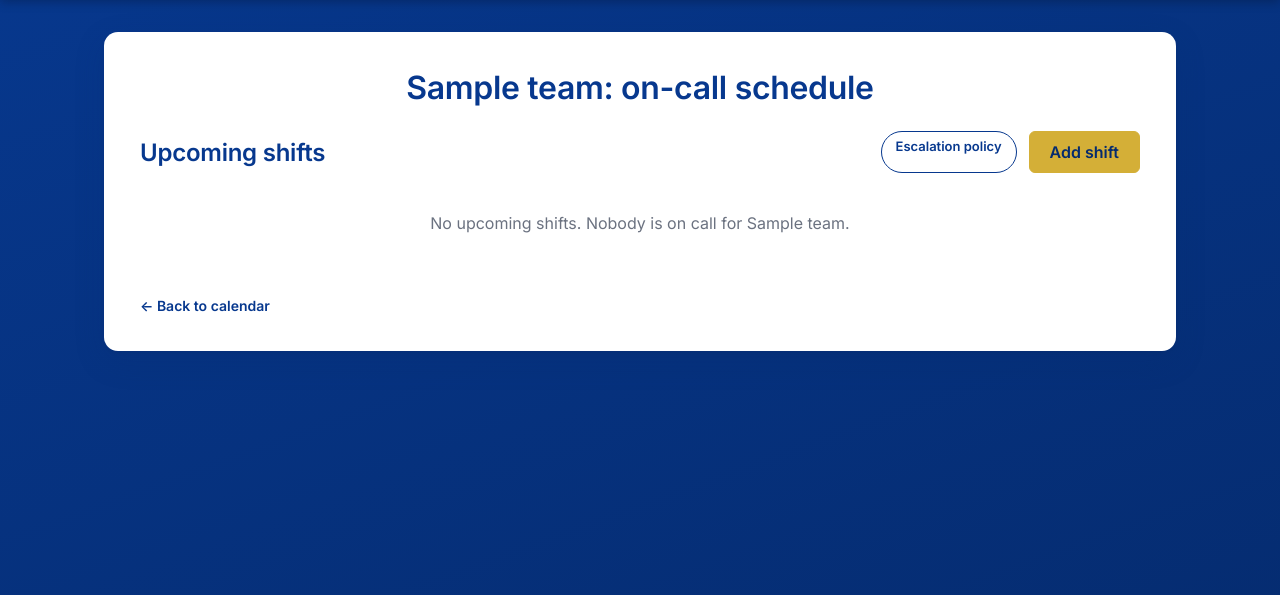
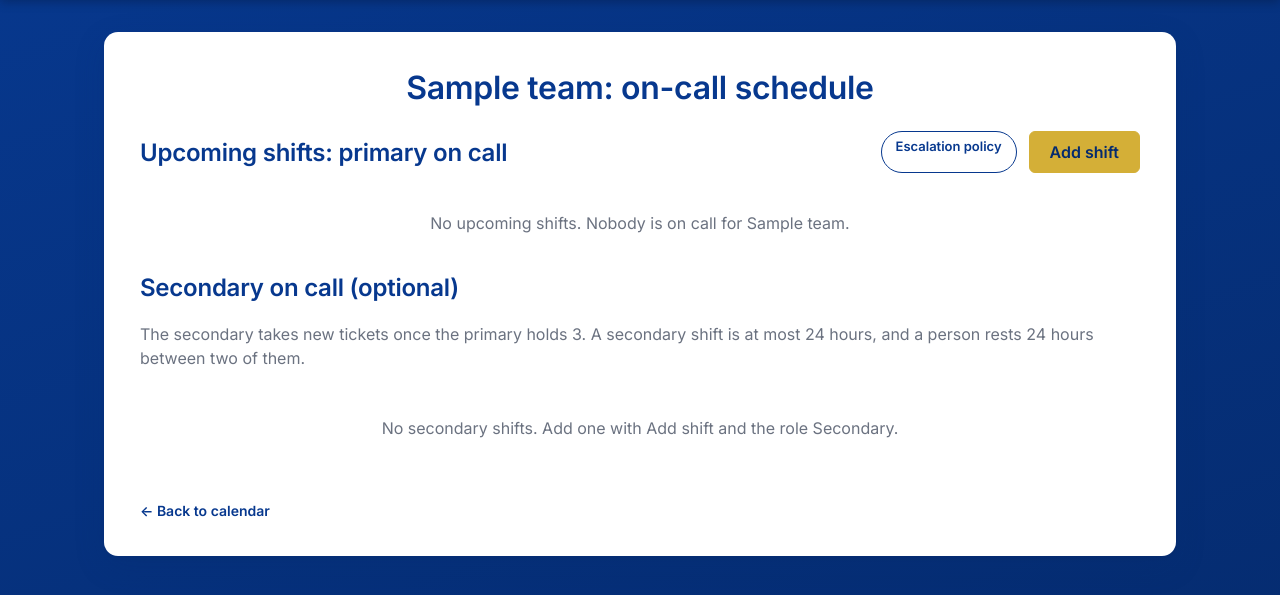
Before and after one commit to ZiedRbd/COSC-3339-Fall-2026-Term-Project, a Django app: page /schedule/1/ in a window 1280 px wide. Shown: the part 60-655 px from the top of the page. Run offline with Django 5.2, Linux system fonts and the light colour scheme; a user stored in the database is signed in; tables that the repository leaves empty hold one stand-in row (values such as "Sample post"); data that the repository does not hold is empty.

Commit message:
Lead adds a secondary on-call shift from the schedule page: up to 24 hours, a 24 hour break between one person's secondary shifts, nobody on call twice at once, and no cover required

```diff
--- a/ops/forms.py
+++ b/ops/forms.py
@@ -138,19 +138,26 @@ class DateAndHourWidget(forms.MultiWidget):
 
 class ShiftForm(forms.ModelForm):
     """
-    One on-call shift for a team. The solver list only offers active
-    solvers who are on that team. A shift must end after it starts and
-    cannot already be over.
+    One on-call shift for a team, primary or secondary. The solver list
+    only offers active solvers who are on that team. A shift must end
+    after it starts and cannot already be over. The role is chosen when
+    the shift is added and stays fixed when it is edited.
     """
     starts_at = forms.SplitDateTimeField(label="Starts", widget=DateAndHourWidget)
     ends_at = forms.SplitDateTimeField(label="Ends", widget=DateAndHourWidget)
 
     class Meta:
         model = Shift
-        fields = ["solver", "starts_at", "ends_at"]
+        fields = ["on_call_role", "solver", "starts_at", "ends_at"]
+        labels = {"on_call_role": "Role"}
+        help_texts = {"on_call_role": "Primary is required around the clock. Secondary is optional "
+                                      "and takes tickets once the primary holds 3."}
 
     def __init__(self, team, *args, **kwargs):
         super().__init__(*args, **kwargs)
+        # Left out, a shift is primary. An existing shift keeps its role.
+        self.fields["on_call_role"].required = False
+        self.fields["on_call_role"].disabled = bool(self.instance.pk)
         self.fields["solver"].queryset = User.objects.filter(
             teammember__team=team, role="solver", is_active=True).order_by("first_name", "last_name")
         self.fields["solver"].label_from_instance = lambda u: f"{u.first_name} {u.last_name}"
--- a/ops/views.py
+++ b/ops/views.py
@@ -12,7 +12,7 @@ from .forms import EscalationTierForm, IncidentForm, LoginForm, RegisterForm, Sh
 from .models import EscalationTier, Incident, IncidentUpdate, Notification, Service, Shift, Team, TeamMember, User
 from .notifications import notify
 from .scheduling import (assign_now, assign_on_creation, assign_waiting, is_lead, on_call_roster, reassign,
-                         validate_schedule, who_is_on_call)
+                         validate_schedule, validate_secondary, who_is_on_call)
 from .timeline import log_event
 
 # A ticket leaves Open only by being assigned, automatically on creation or
@@ -461,12 +461,31 @@ def incident_reassign(request, pk):
     return redirect("incident_detail", pk=pk)
 
 
-def _future_shifts(team):
-    """Shifts still running or yet to come, earliest first."""
+def _future_shifts(team, on_call_role="primary"):
+    """Shifts of one role still running or yet to come, earliest first."""
     return (
-        Shift.objects.filter(team=team, on_call_role="primary", ends_at__gt=timezone.now())
+        Shift.objects.filter(team=team, on_call_role=on_call_role, ends_at__gt=timezone.now())
         .select_related("solver").order_by("starts_at")
     )
+
+
+def _schedule_problems(team, shift, others):
+    """
+    What is wrong with the schedule once this shift joins the other
+    future shifts of its role. Primary shifts must cover every hour;
+    secondary shifts only have to respect their own limits.
+    """
+    if shift.on_call_role == "secondary":
+        return validate_secondary(team, others + [shift])
+    return validate_schedule(team, others + [shift])
+
+
+def _schedule_page(request, team, form, editing=None, open_form=False):
+    """The schedule page with both lists of upcoming shifts."""
+    return render(request, "schedule.html", {
+        "team": team, "form": form, "editing": editing, "open_form": open_form,
+        "shifts": _future_shifts(team), "secondary_shifts": _future_shifts(team, "secondary"),
+    })
 
 
 def _solver_name(shift):
@@ -490,10 +509,11 @@ def _lead_only(request, team):
 @login_required
 def schedule(request, team_id):
     """
-    One team's on-call schedule: the upcoming shifts and a form to add one.
-    Only the team's lead gets in. A new shift is checked together with the
-    rest of the future schedule, so a gap or an overlap is refused with a
-    message naming the day and the window.
+    One team's on-call schedule: the upcoming primary and secondary shifts
+    and a form to add one. Only the team's lead gets in. A new shift is
+    checked together with the rest of the future shifts of its role, so a
+    gap or an overlap is refused with a message naming the day and the
+    window.
     """
     team = get_object_or_404(Team, pk=team_id)
     denied = _lead_only(request, team)
@@ -505,21 +525,19 @@ def schedule(request, team_id):
             shift = form.save(commit=False)
             shift.team = team
             shift.created_by = request.user
-            problems = validate_schedule(team, list(_future_shifts(team)) + [shift])
+            problems = _schedule_problems(team, shift, list(_future_shifts(team, shift.on_call_role)))
             if problems:
                 for problem in problems:
                     messages.error(request, problem)
             else:
                 shift.save()
-                messages.success(request, "Shift added")
+                messages.success(request, "Secondary shift added" if shift.on_call_role == "secondary"
+                                 else "Shift added")
                 _report_pickups(request, assign_waiting(team, request.user))
                 return redirect("schedule", team_id=team.pk)
     else:
         form = ShiftForm(team)
-    return render(request, "schedule.html", {
-        "team": team, "form": form, "shifts": _future_shifts(team), "editing": None,
-        "open_form": request.method == "POST",
-    })
+    return _schedule_page(request, team, form, open_form=request.method == "POST")
 
 
 @login_required
@@ -535,16 +553,18 @@ def shift_edit(request, team_id, shift_id):
         form = ShiftForm(team, request.POST, instance=shift)
         if form.is_valid():
             changed = form.save(commit=False)
-            others = [s for s in _future_shifts(team) if s.pk != shift.pk]
-            # Moving a start or an end moves the neighbouring shift's boundary
-            # with it, so the schedule stays whole in one save.
+            others = [s for s in _future_shifts(team, shift.on_call_role) if s.pk != shift.pk]
+            # Moving a primary start or end moves the neighbouring shift's
+            # boundary with it, so the schedule stays whole in one save.
+            # Secondary shifts stand alone, so nothing else moves.
             moved = []
-            if changed.starts_at != original_start:
+            primary = shift.on_call_role == "primary"
+            if primary and changed.starts_at != original_start:
                 before = next((s for s in others if s.ends_at == original_start), None)
                 if before:
                     before.ends_at = changed.starts_at
                     moved.append((before, "ends"))
-            if changed.ends_at != original_end:
+            if primary and changed.ends_at != original_end:
                 after = next((s for s in others if s.starts_at == original_end), None)
                 if after:
                     after.starts_at = changed.ends_at
@@ -552,7 +572,7 @@ def shift_edit(request, team_id, shift_id):
             problems = [f"That would leave {_solver_name(s)} with no time on {timezone.localtime(s.starts_at):%A}"
                         for s, _ in moved if s.ends_at <= s.starts_at]
             if not problems:
-                problems = validate_schedule(team, others + [changed])
+                problems = _schedule_problems(team, changed, others)
             if problems:
                 for problem in problems:
                     messages.error(request, problem)
@@ -567,23 +587,24 @@ def shift_edit(request, team_id, shift_id):
                 return redirect("schedule", team_id=team.pk)
     else:
         form = ShiftForm(team, instance=shift)
-    return render(request, "schedule.html", {
-        "team": team, "form": form, "shifts": _future_shifts(team), "editing": shift,
-        "open_form": True,
-    })
+    return _schedule_page(request, team, form, editing=shift, open_form=True)
 
 
 @login_required
 def shift_delete(request, team_id, shift_id):
-    """Remove one upcoming shift, unless that would leave a hole in the cover."""
+    """
+    Remove one upcoming shift. A primary shift stays if removing it would
+    leave a hole in the cover; a secondary shift can always go.
+    """
     team = get_object_or_404(Team, pk=team_id)
     shift = get_object_or_404(Shift, pk=shift_id, team=team)
     denied = _lead_only(request, team)
     if denied:
         return denied
     if request.method == "POST":
-        others = [s for s in _future_shifts(team) if s.pk != shift.pk]
-        problems = validate_schedule(team, others)
+        problems = []
+        if shift.on_call_role == "primary":
+            problems = validate_schedule(team, [s for s in _future_shifts(team) if s.pk != shift.pk])
         if problems:
             for problem in problems:
                 messages.error(request, problem)
@@ -620,7 +641,7 @@ def calendar(request):
     rows = []
     for team in teams:
         cells = [[] for _ in days]
-        for shift in on_call_roster(team, week_start, week_end):
+        for shift in on_call_roster(team, week_start, week_end, on_call_role=None):
             # A shift can cross midnight, so clip it to each day it touches
             for i, day in enumerate(days):
                 day_start = timezone.make_aware(datetime.combine(day, time.min))
@@ -632,6 +653,7 @@ def calendar(request):
                     cells[i].append({
                         "when": f"{timezone.localtime(begins):%H:%M} to {end_label}",
                         "who": f"{shift.solver.first_name} {shift.solver.last_name}",
+                        "secondary": shift.on_call_role == "secondary",
                         # Already over: shown greyed out, and not on the schedule page
                         "past": ends <= now,
                     })
--- a/static/css/calendar.css
+++ b/static/css/calendar.css
@@ -98,3 +98,6 @@
     text-decoration: none;
 }
 .cal-edit:hover { background: var(--navy); color: #ffffff; }
+
+/* The secondary on call is marked, so it is not mistaken for the primary */
+.slot-role { font-weight: 500; font-size: 11px; color: var(--muted); border: 1px solid var(--line); border-radius: 3px; padding: 0 4px; }
--- a/static/js/schedule.js
+++ b/static/js/schedule.js
@@ -13,7 +13,16 @@ if (formModal) {
     formModal.hidden = false;
   };
 
+  // The role is chosen when a shift is added and fixed afterwards
+  const setRole = (value, locked) => {
+    const role = field("on_call_role");
+    if (!role) return;
+    role.value = value;
+    role.disabled = locked;
+  };
+
   document.getElementById("add-shift").addEventListener("click", () => {
+    setRole("primary", false);
     field("solver").selectedIndex = 0;
     field("starts_at_0").value = "";
     field("starts_at_1").value = "00:00";
@@ -25,6 +34,7 @@ if (formModal) {
   document.querySelectorAll(".shift-edit").forEach(link => {
     link.addEventListener("click", e => {
       e.preventDefault();
+      setRole(link.dataset.role, true);
       field("solver").value = link.dataset.solver;
       field("starts_at_0").value = link.dataset.startDate;
       field("starts_at_1").value = link.dataset.startHour;
@@ -64,7 +74,9 @@ if (sModal) {
       sForm = form;
       const who = form.querySelector("select[name=solver]");
       const name = who && who.selectedIndex >= 0 ? who.options[who.selectedIndex].text : "?";
-      sText.textContent = name + ": " + when(value(form, "starts_at_0"), value(form, "starts_at_1"))
+      const role = form.querySelector("select[name=on_call_role]");
+      const label = role && role.value === "secondary" ? "Secondary, " : "";
+      sText.textContent = label + name + ": " + when(value(form, "starts_at_0"), value(form, "starts_at_1"))
         + " to " + when(value(form, "ends_at_0"), value(form, "ends_at_1"));
       sModal.hidden = false;
     });
--- a/templates/base.html
+++ b/templates/base.html
@@ -12,7 +12,7 @@
     <link rel="stylesheet" href="{% static 'css/incidents.css' %}?v=23">
     <link rel="stylesheet" href="{% static 'css/profile.css' %}?v=22">
     <link rel="stylesheet" href="{% static 'css/animations.css' %}?v=21">
-    <link rel="stylesheet" href="{% static 'css/calendar.css' %}?v=6">
+    <link rel="stylesheet" href="{% static 'css/calendar.css' %}?v=7">
     <script src="{% static 'js/notifications.js' %}?v=2" defer></script>
     <script src="{% static 'js/animations.js' %}?v=2" defer></script>
     {% block extra_js %}{% endblock %}
--- a/templates/calendar.html
+++ b/templates/calendar.html
@@ -38,7 +38,7 @@
             {% for cell in row.cells %}
               <td>
                 {% for slot in cell %}
-                  <div class="slot{% if slot.past %} past{% endif %}"><span class="slot-when">{{ slot.when }}</span><span class="slot-who">{{ slot.who }}</span></div>
+                  <div class="slot{% if slot.past %} past{% endif %}"><span class="slot-when">{{ slot.when }}</span><span class="slot-who">{{ slot.who }}{% if slot.secondary %} <span class="slot-role">secondary</span>{% endif %}</span></div>
                 {% empty %}
                   <span class="slot-none">Nobody</span>
                 {% endfor %}
--- a/templates/schedule.html
+++ b/templates/schedule.html
@@ -2,7 +2,7 @@
 {% load static %}
 {% block title %}{{ team.name }} schedule{% endblock %}
 {% block extra_js %}
-  <script src="{% static 'js/schedule.js' %}?v=2" defer></script>
+  <script src="{% static 'js/schedule.js' %}?v=3" defer></script>
 {% endblock %}
 
 {% block content %}
@@ -16,7 +16,7 @@
   {% endif %}
 
   <div class="section-head">
-    <h2 class="section-title">Upcoming shifts</h2>
+    <h2 class="section-title">Upcoming shifts: primary on call</h2>
     <div class="actions">
       <a href="{% url 'team_policy' team.pk %}" class="btn-small">Escalation policy</a>
       <button type="button" id="add-shift" class="btn-gold">Add shift</button>
@@ -35,7 +35,7 @@
             <td>{{ shift.solver.first_name }} {{ shift.solver.last_name }}</td>
             <td class="row-actions">
               <a href="{% url 'shift_edit' team.pk shift.pk %}" class="btn-small shift-edit"
-                 data-solver="{{ shift.solver_id }}"
+                 data-role="{{ shift.on_call_role }}" data-solver="{{ shift.solver_id }}"
                  data-start-date="{{ shift.starts_at|date:'Y-m-d' }}" data-start-hour="{{ shift.starts_at|date:'H:i' }}"
                  data-end-date="{{ shift.ends_at|date:'Y-m-d' }}" data-end-hour="{{ shift.ends_at|date:'H:i' }}">Edit</a>
               <form method="post" action="{% url 'shift_delete' team.pk shift.pk %}" style="display:inline">
@@ -49,6 +49,37 @@
     </table>
   {% else %}
     <p class="empty">No upcoming shifts. Nobody is on call for {{ team.name }}.</p>
+  {% endif %}
+
+  <h2 class="section-title">Secondary on call (optional)</h2>
+  <p class="lead">The secondary takes new tickets once the primary holds 3. A secondary shift is at most 24 hours, and a person rests 24 hours between two of them.</p>
+  {% if secondary_shifts %}
+    <table class="incident-table schedule-table">
+      <thead>
+        <tr><th>Starts</th><th>Ends</th><th>Solver</th><th>Actions</th></tr>
+      </thead>
+      <tbody>
+        {% for shift in secondary_shifts %}
+          <tr>
+            <td>{{ shift.starts_at|date:"D M j, H:i" }}</td>
+            <td>{{ shift.ends_at|date:"D M j, H:i" }}</td>
+            <td>{{ shift.solver.first_name }} {{ shift.solver.last_name }}</td>
+            <td class="row-actions">
+              <a href="{% url 'shift_edit' team.pk shift.pk %}" class="btn-small shift-edit"
+                 data-role="{{ shift.on_call_role }}" data-solver="{{ shift.solver_id }}"
+                 data-start-date="{{ shift.starts_at|date:'Y-m-d' }}" data-start-hour="{{ shift.starts_at|date:'H:i' }}"
+                 data-end-date="{{ shift.ends_at|date:'Y-m-d' }}" data-end-hour="{{ shift.ends_at|date:'H:i' }}">Edit</a>
+              <form method="post" action="{% url 'shift_delete' team.pk shift.pk %}" style="display:inline">
+                {% csrf_token %}
+                <button type="submit" class="btn-small danger">Delete</button>
+              </form>
+            </td>
+          </tr>
+        {% endfor %}
+      </tbody>
+    </table>
+  {% else %}
+    <p class="empty">No secondary shifts. Add one with Add shift and the role Secondary.</p>
   {% endif %}
 
   <a href="{% url 'calendar' %}" class="back-link">&larr; Back to calendar</a>
```
Also changed, not shown: ops/management/commands/seed_shifts.py (+31 -3 lines), ops/scheduling.py (+85 -26 lines), ops/tests/test_secondary_shifts.py (added, +252 -0 lines), ops/tests/test_seed.py (+1 -1 lines).
